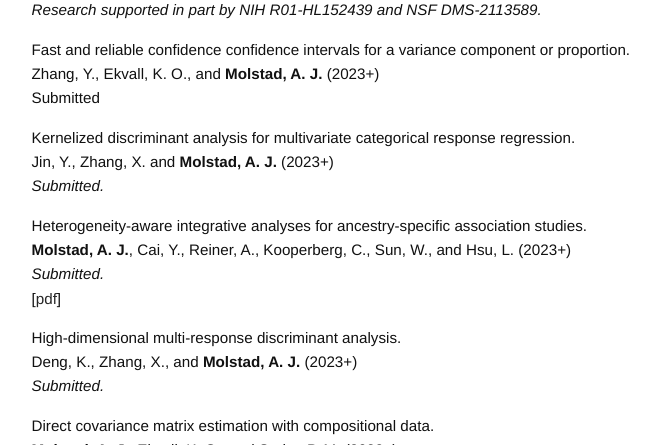
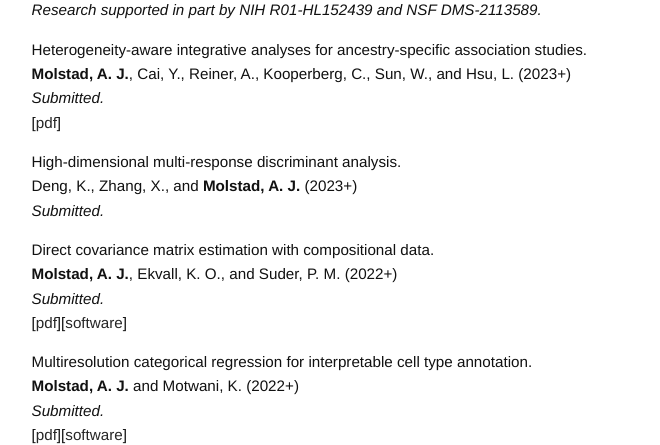
Before and after one commit to ajmolstad/ajmolstad.github.io, a Jekyll site: the page built from research.md, in a window 1280 px wide and 900 px high, cut to the strip 455-900 px from the top of the window. Shown: the whole strip, without its empty margins (276-936 px from the left). Built offline with Jekyll 4.4.1, drawn with Linux system fonts in a browser that asks for light colours.

Commit message:
Update research.md

```diff
--- a/research.md
+++ b/research.md
@@ -12,14 +12,15 @@ permalink: /research/
 Gelis-Cadena, K. and **Molstad, A. J.** (2022+) <br>
 *Submitted.* <br>
 [[pdf](https://arxiv.org/abs/2108.02143)][[software](https://github.com/ajmolstad/IntegrativeCox)]<br> -->
-Fast and reliable confidence confidence intervals for a variance component or proportion. <br>
+
+<!-- Fast and reliable confidence confidence intervals for a variance component or proportion. <br>
 Zhang, Y., Ekvall, K. O., and **Molstad, A. J.** (2023+) <br>
 Submitted <br>
 
 Kernelized discriminant analysis for multivariate categorical response regression. <br>
 Jin, Y., Zhang, X. and **Molstad, A. J.** (2023+) <br>
 *Submitted.* <br>
-
+ -->
 Heterogeneity-aware integrative analyses for ancestry-specific association studies. <br>
 **Molstad, A. J.**, Cai, Y., Reiner, A., Kooperberg, C., Sun, W., and Hsu, L. (2023+) <br>
 *Submitted.* <br>
```
